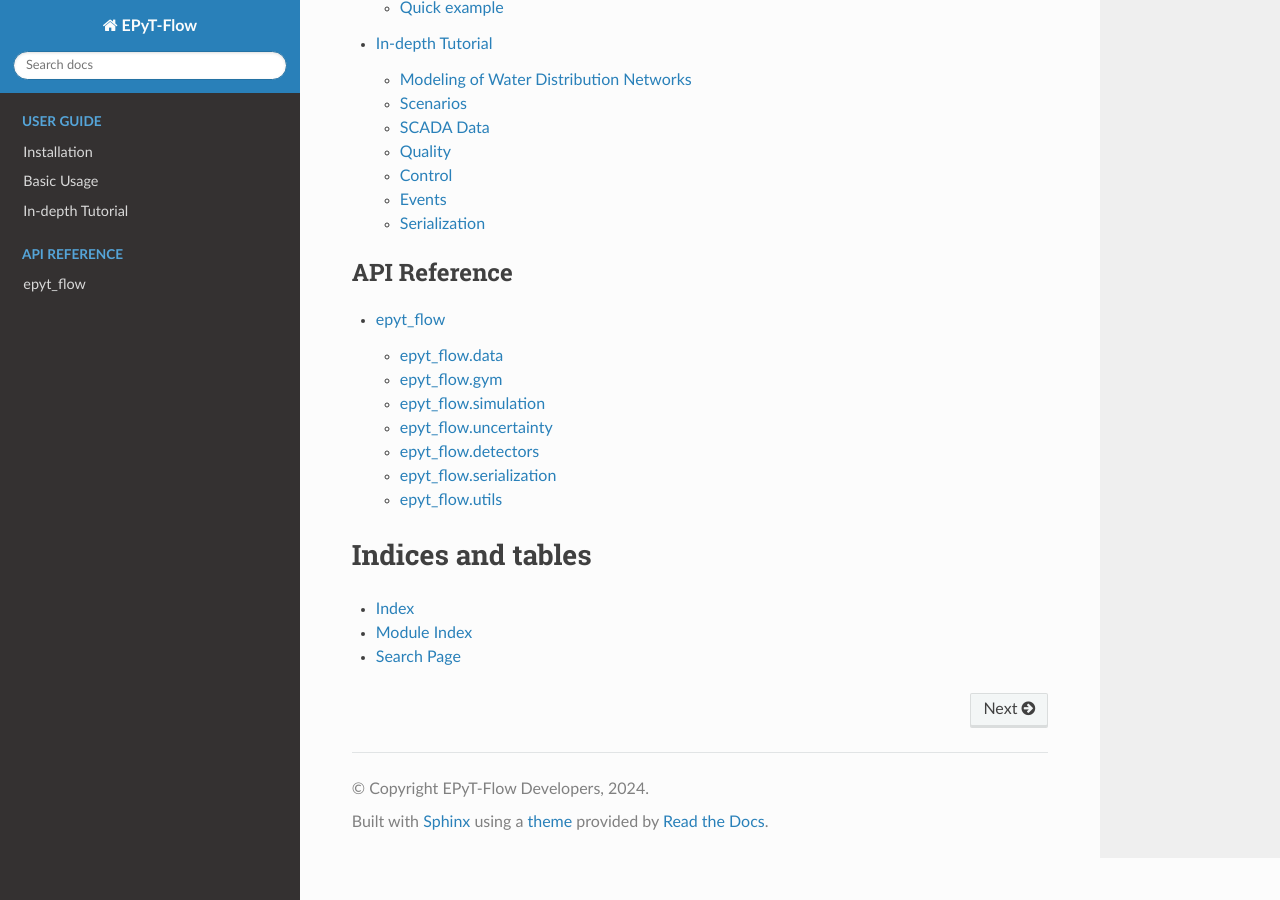
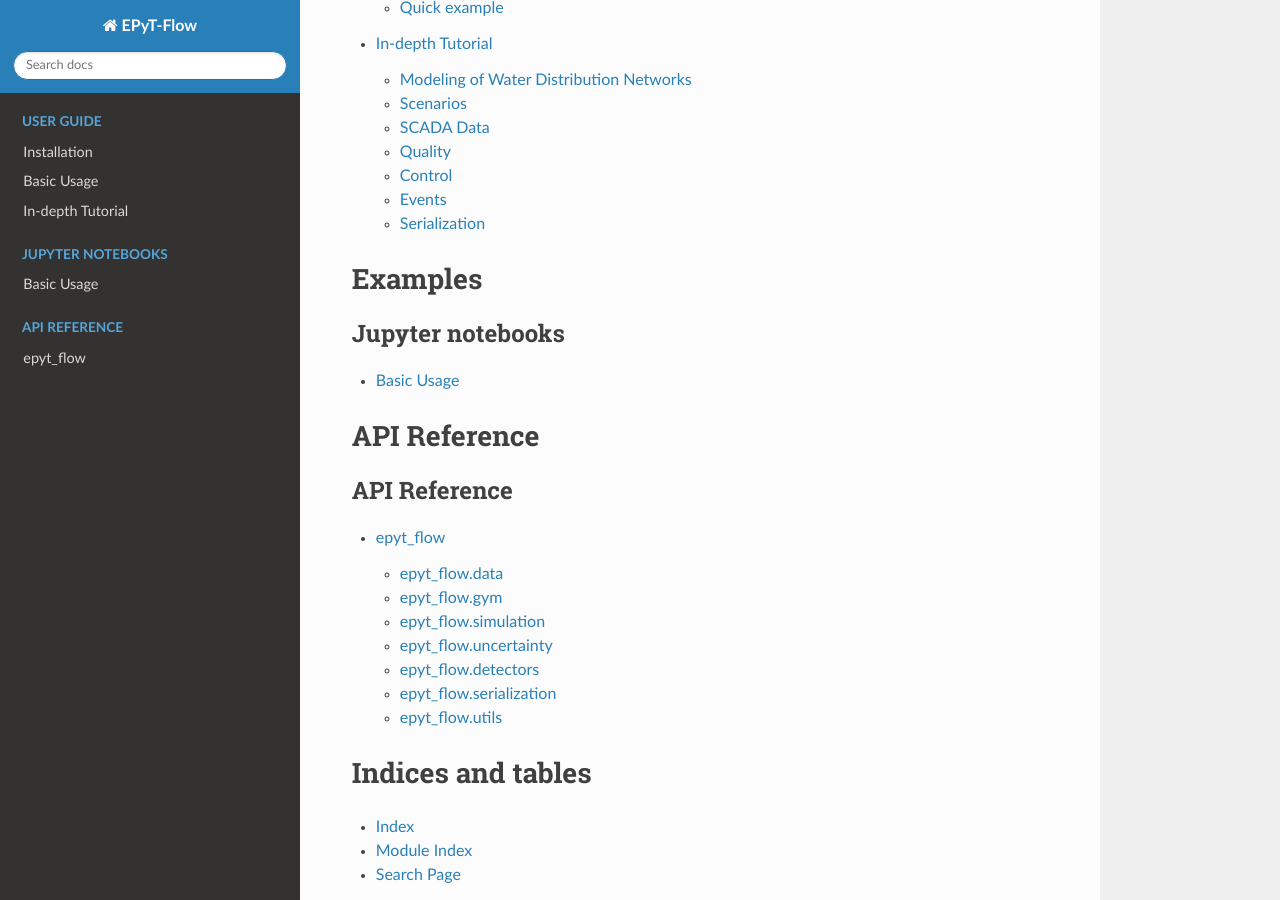
Before and after one commit to WaterFutures/EPyT-Flow, a Sphinx documentation site: the page built from docs/index.rst, in a window 1280 px wide and 900 px high, scrolled down 616 px. Built offline with Sphinx 7.4.7 and the Read the Docs theme 2.0.0, drawn with Linux system fonts in a browser that asks for light colours; some of the changed lines change nothing that is shown.

Commit message:
Add Jupyter notebooks to documentation

```diff
--- a/docs/conf.py
+++ b/docs/conf.py
@@ -19,7 +19,7 @@ sys.path.insert(0, os.path.abspath('../'))
 
 project = 'EPyT-Flow'
 copyright = 'EPyT-Flow Developers, 2024'
-author = 'André Artelt et al.'
+author = 'André Artelt, Marios S. Kyriakou, Stelios G. Vrachimis'
 
 
 # -- General configuration ---------------------------------------------------
@@ -31,7 +31,8 @@ autodoc_mock_imports = ["epyt", "pandas", "numpy", "scipy", "matplotlib", "sklea
 # ones.
 extensions = [
     'sphinx.ext.autodoc',
-    'sphinx.ext.napoleon'
+    'sphinx.ext.napoleon',
+    'nbsphinx'
 ]
 
 # Add any paths that contain templates here, relative to this directory.
--- a/docs/examples/example.py
+++ /dev/null
@@ -1,26 +0,0 @@
-from epyt_flow.data.networks import load_hanoi
-from epyt_flow.simulation import ScenarioSimulator
-from epyt_flow.utils import to_seconds
-
-
-if __name__ == "__main__":
-    # Load Hanoi network
-    network_config = load_hanoi()
-
-    # Create scenario
-    with ScenarioSimulator(scenario_config=network_config) as sim:
-        # Set simulation duration to two days
-        sim.set_general_parameters(simulation_duration=to_seconds(days=2))
-
-        # Place pressure sensors at nodes "13", "16", "22", and "30"
-        sim.set_pressure_sensors(sensor_locations=["13", "16", "22", "30"])
-
-        # Place a flow sensor at link/pipe "1"
-        sim.set_flow_sensors(sensor_locations=["1"])
-
-        # Run entire simulation
-        res = sim.run_simulation()
-
-        # Show sensor readings over the entire simulation
-        print(f"Pressure readings: {res.get_data_pressures()}")
-        print(f"Flow readings: {res.get_data_flows()}")
--- a/docs/index.rst
+++ b/docs/index.rst
@@ -22,7 +22,17 @@ Furthermore, it also provides an evironment for developing and testing control a
 
     tutorial
 
+Examples
+========
+.. toctree::
+   :maxdepth: 2
+   :caption: Jupyter notebooks
 
+   examples/basic_usage
+
+
+API Reference
+=============
 .. toctree::
     :maxdepth: 2
     :caption: API Reference
```
Also changed, not shown: docs/examples/basic_usage.ipynb (added).
